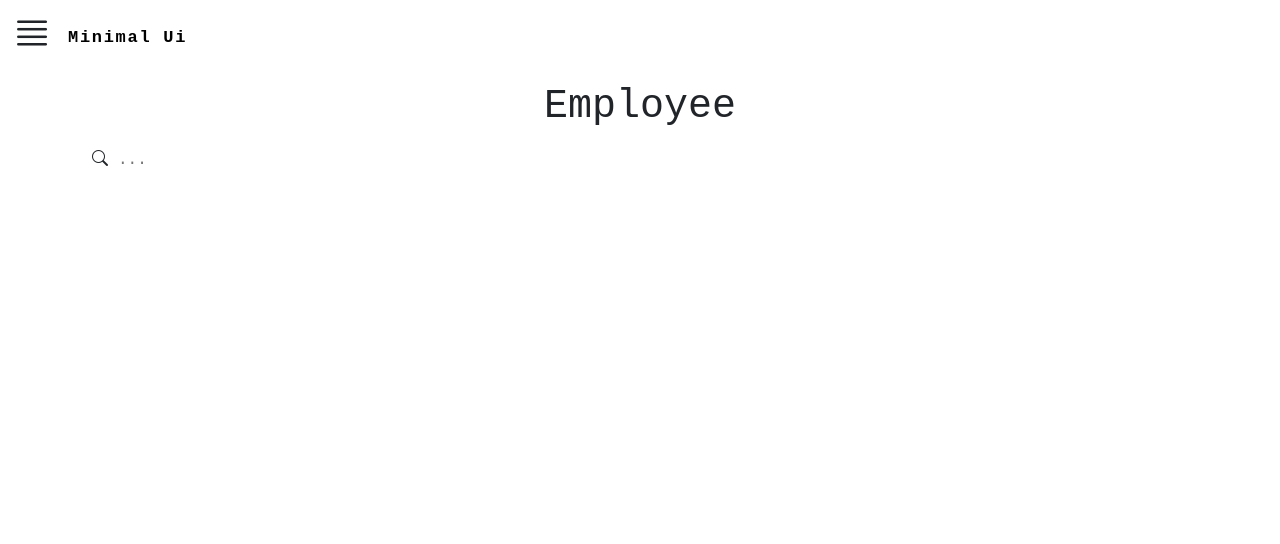
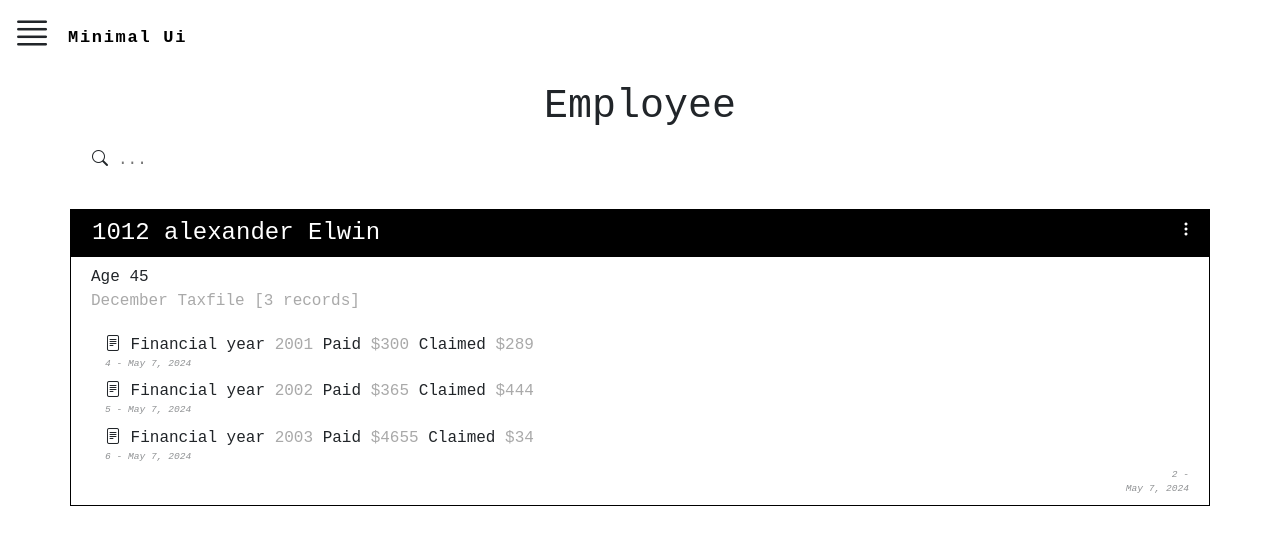
Before and after one commit to awelwin/MinimalUi, an Angular app: page /aggregate in a window 1280 px wide. Shown: the top 544 px of the page. Built offline with nearby package versions, Linux system fonts and the light colour scheme.

Commit message:
added wrapper with menu for entity line items

```diff
--- a/src/app/components/aggregate/aggregate.component.html
+++ b/src/app/components/aggregate/aggregate.component.html
@@ -98,6 +98,40 @@
                         <entity [data]=this._currentEntity></entity>
                     </div>
                 </div>
+
+                <!----DEVELOPMENT ONLY --------------------------------------->
+                <!--Entity Details-->
+
+                <div class="row entity-header">
+                    <div class="col-10">
+                        <h4 class="text-start">1012 alexander Elwin</h4>
+                    </div>
+                    <div class="col text-end">
+
+                        <!--Entity Menu-->
+                        <div class="overflow-hidden entity-menu">
+                            <div id="dropdleft" class="">
+                                <div class="dropdown-toggle" data-bs-toggle="dropdown" aria-expanded="false">
+                                    <i class="bi bi-three-dots-vertical"></i>
+                                </div>
+                                <ul class="dropdown-menu dropdown-menu-end">
+
+                                    <li class="entity-item-action entity-item-action-delete"
+                                        (click)=deleteConfirm(_currentEntity)>
+                                        delete</li>
+                                </ul>
+                            </div>
+                        </div>
+                    </div>
+                </div>
+
+                <div class="row entity-body p-2">
+                    <entity [data]=_DEVONLYEMPLOYEE></entity>
+                </div>
+
+                <!---DEVELOPMENT ONLY----------------------------------------->
+
+
             </div><!--container-->
 
         </div><!--Aggregate Body-->
--- a/src/app/components/aggregate/aggregate.component.ts
+++ b/src/app/components/aggregate/aggregate.component.ts
@@ -30,7 +30,7 @@ export class AggregateComponent {
   public searchSubject: Subject<any> = new Subject();
   public _searchNoResult: boolean = false;
   _currentEntity!: Employee;
-
+  _DEVONLYEMPLOYEE: Employee = <Employee>({ firstname: "Johnny", lastname: "TurnCoat", age: 45, taxFile: { alias: "December Taxfile", employeeId: 2, taxFileRecords: [{ financialYear: 2001, amountPaid: 300, amountClaimed: 289, taxFileId: 2, id: 4, created: new Date(), updated: new Date() }, { financialYear: 2002, amountPaid: 365, amountClaimed: 444, taxFileId: 2, id: 5, created: new Date(), updated: new Date() }, { financialYear: 2003, amountPaid: 4655, amountClaimed: 34, taxFileId: 2, id: 6, created: new Date(), updated: new Date() }], id: 2, created: new Date(), updated: new Date() }, id: 2, updated: new Date() })
   constructor(
     private repoServiceFactory: RepositoryServiceFactory,
     private errorService: ErrorService,
--- /dev/null
+++ b/src/app/components/entity-item-wrapper/entity-item-wrapper.component.html
@@ -0,0 +1,14 @@
+<div class="wrapper">
+    <span (click)=click()>
+
+        <!-- ENTITY ITEM DISPLAYED HERE -->
+        <ng-content></ng-content>
+        <!-- END DYNAMIC CONTENT-->
+    </span>
+
+    <span class="action-menu" [hidden]="!_menuIsOpen">
+        <i class="bi bi-pencil action-item" (click)=edit()></i>
+        <i class="bi bi-trash3 action-item" (click)=delete()></i>
+    </span>
+    <span></span>
+</div>
--- /dev/null
+++ b/src/app/components/entity-item-wrapper/entity-item-wrapper.component.scss
@@ -0,0 +1,21 @@
+div:hover {
+    cursor: pointer;
+}
+
+.action-menu {
+    min-height: 25px;
+    color: rgb(196, 111, 0);
+    cursor: pointer;
+    margin-left: 20px;
+}
+
+.action-item {
+    padding-right: 25px;
+    text-shadow: 4px 2px 4px #00000045;
+}
+
+.wrapper {
+    display: inline-flex;
+
+
+}
--- /dev/null
+++ b/src/app/components/entity-item-wrapper/entity-item-wrapper.component.ts
@@ -0,0 +1,56 @@
+import { Component, DestroyRef, EventEmitter, Input, OnInit, Output } from '@angular/core';
+import { Action } from '../../lib/Action';
+import { IEntity } from '../../lib/IEntity';
+import { takeUntilDestroyed } from '@angular/core/rxjs-interop';
+import { NgClass } from '@angular/common';
+
+@Component({
+  selector: 'entity-item-wrapper',
+  standalone: true,
+  imports: [NgClass],
+  templateUrl: './entity-item-wrapper.component.html',
+  styleUrl: './entity-item-wrapper.component.scss'
+})
+export class EntityItemWrapperComponent implements OnInit {
+
+  @Input()
+  entity!: IEntity;
+
+  @Input()
+  menuOpened!: EventEmitter<number>;
+
+  @Output()
+  editClick = new EventEmitter<IEntity>();
+
+  @Output()
+  deleteClick = new EventEmitter<IEntity>()
+
+  _menuIsOpen: boolean = false;
+
+  constructor(private destroyRef: DestroyRef) { }
+
+  ngOnInit() {
+
+    //subscribe close menu
+    this.menuOpened
+      .pipe(takeUntilDestroyed(this.destroyRef))
+      .subscribe({ next: (id) => { if (id != this.entity.id) this._menuIsOpen = false; } });
+  }
+
+  click() {
+    //toggle and broadcast to parent
+    if (this._menuIsOpen) { this._menuIsOpen = false; }
+    else {
+      this._menuIsOpen = true;
+      this.menuOpened.emit(this.entity.id);
+    }
+  }
+
+  edit() {
+    this.editClick.emit(this.entity);
+  }
+  delete() {
+    this.deleteClick.emit(this.entity);
+  }
+
+}
--- a/src/app/components/entity/entity.component.html
+++ b/src/app/components/entity/entity.component.html
@@ -10,13 +10,17 @@
         {{data.taxFile.alias}}
         [{{data.taxFile.taxFileRecords.length}} records]</p>
 </div>
-<div *ngFor="let tfr of data.taxFile.taxFileRecords" class="p-1 indent text-wrap">
+<div *ngFor="let tfr of data.taxFile.taxFileRecords" class="p-1 indent text-wrap ">
+
+    <entity-item-wrapper [menuOpened]=_menuOpened [entity]=tfr>
         <i class="bi bi-file-text"></i>
         Financial year <span class="entity-item">{{tfr.financialYear}}</span>
         Paid <span class="entity-item">${{tfr.amountPaid}}</span>
         Claimed <span class="entity-item">${{tfr.amountClaimed}}</span>
         <div class="entity-item-metadata">{{tfr.id}} - {{tfr.created | date: "MMM d, y"}}
         </div>
+
+    </entity-item-wrapper>
 </div><!--taxfile-->
 
 <!--metadata-->
--- a/src/app/components/entity/entity.component.ts
+++ b/src/app/components/entity/entity.component.ts
@@ -1,21 +1,31 @@
-import { Component } from '@angular/core';
+import { Component, DestroyRef, EventEmitter } from '@angular/core';
 import { Input } from '@angular/core';
 import { Employee } from '../../lib/Employee';
 import { CommonModule, DatePipe } from '@angular/common';
-
+import { EntityItemWrapperComponent } from '../entity-item-wrapper/entity-item-wrapper.component';
 import { ErrorService } from '../../services/ErrorService';
+import { takeUntilDestroyed } from '@angular/core/rxjs-interop';
 
 @Component({
   selector: 'entity',
   standalone: true,
-  imports: [DatePipe, CommonModule],
+  imports: [DatePipe, CommonModule, EntityItemWrapperComponent],
   templateUrl: './entity.component.html',
   styleUrl: './entity.component.scss'
 })
 export class EntityComponent {
+
   @Input()
   data!: Employee;
 
+  _menuOpened: EventEmitter<number>;
+
   constructor(
-    private errorService: ErrorService) { }
+
+    private errorService: ErrorService,
+    private destroyRef: DestroyRef) {
+
+    //subscribe menuOpen
+    this._menuOpened = new EventEmitter<number>();
+  }
 }
--- a/src/app/lib/TaxFile.ts
+++ b/src/app/lib/TaxFile.ts
@@ -1,6 +1,10 @@
+import { identifierName } from '@angular/compiler';
 import { TaxFileRecord } from './TaxFileRecord';
+import { IEntity } from './IEntity';
 
-export class TaxFile {
+export class TaxFile implements IEntity {
+
+    readonly resourceName: string = "";
     id: number = 0
     alias: string = '';
     employeeId: number = 0;
--- a/src/app/lib/TaxFileRecord.ts
+++ b/src/app/lib/TaxFileRecord.ts
@@ -1,7 +1,9 @@
+import { IEntity } from "./IEntity";
 
 
-export class TaxFileRecord {
+export class TaxFileRecord implements IEntity {
 
+    readonly resourceName: string = "";
     id: number = 0;
     financialYear: number = 0;
     amountPaid: number = 0;
```
Lines whose indentation alone changed are shown as unchanged.
